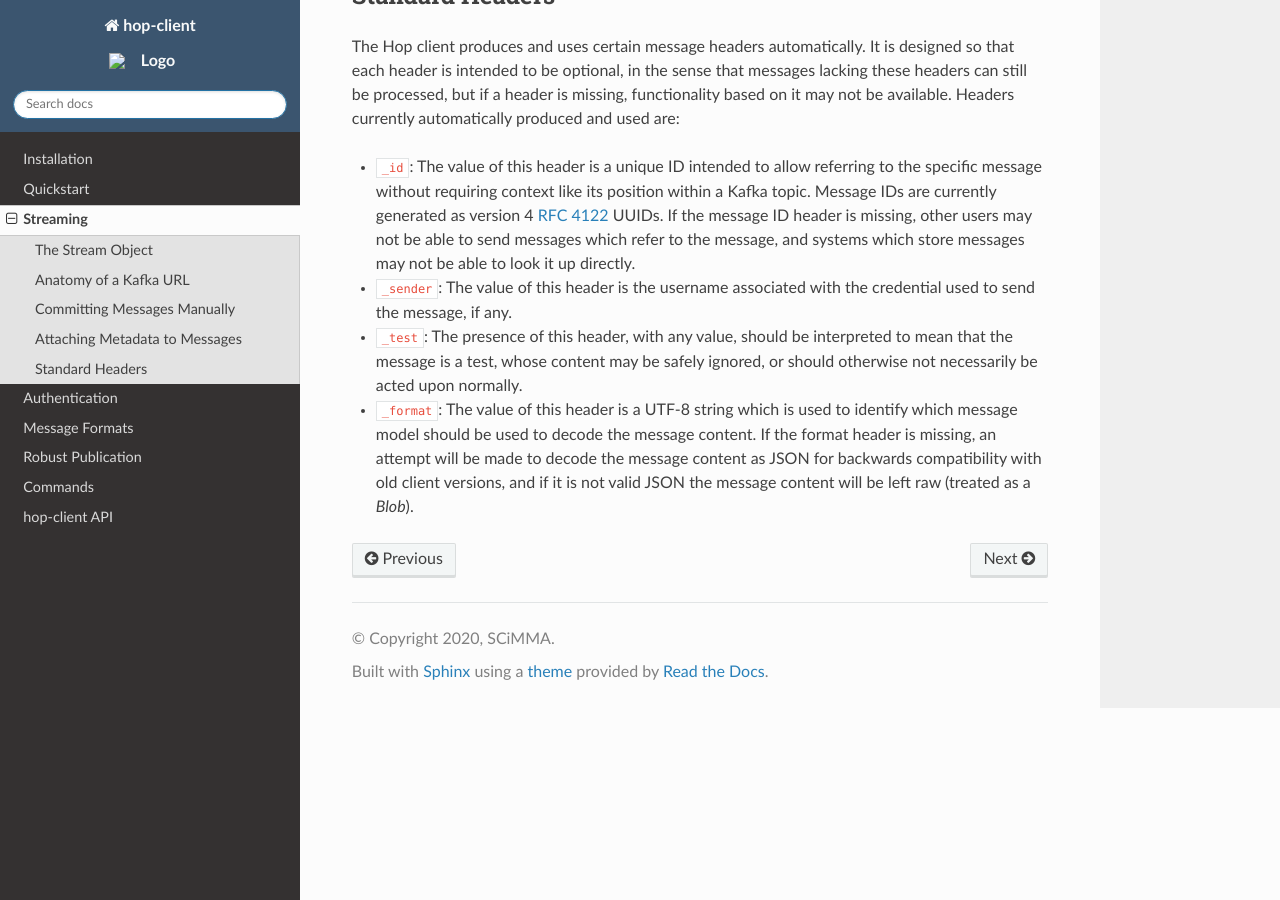
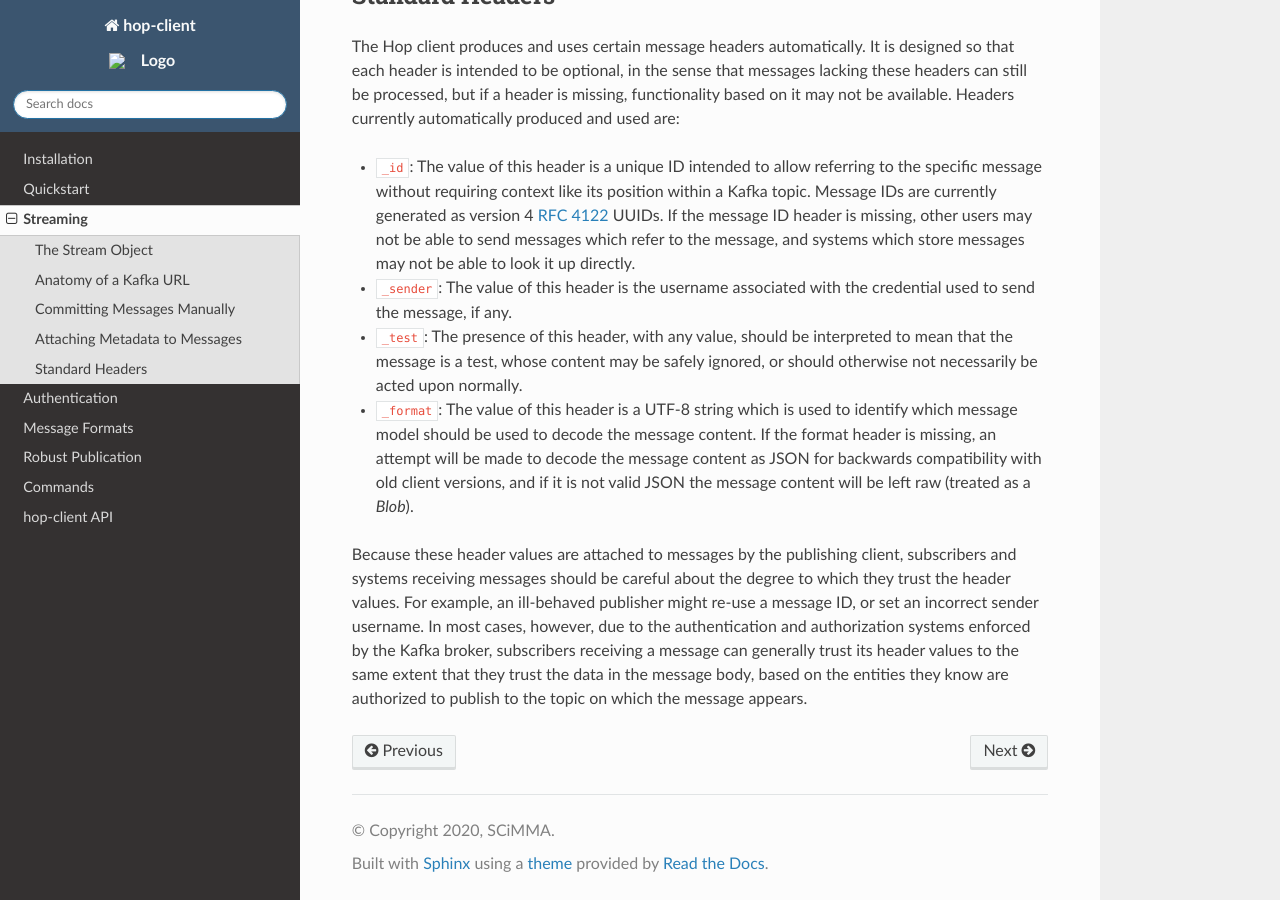
Before and after one commit to scimma/hop-client, a Sphinx documentation site: the page built from doc/user/stream.rst, in a window 1280 px wide and 900 px high, scrolled down 3057 px. Built offline with Sphinx 7.4.7 and the Read the Docs theme 2.0.0, drawn with Linux system fonts in a browser that asks for light colours.

Commit message:
Document trust concerns for header data

```diff
--- a/doc/user/stream.rst
+++ b/doc/user/stream.rst
@@ -168,3 +168,11 @@ currently automatically produced and used are:
   an attempt will be made to decode the message content as JSON for backwards
   compatibility with old client versions, and if it is not valid JSON the message content
   will be left raw (treated as a `Blob`).
+
+Because these header values are attached to messages by the publishing client, subscribers and
+systems receiving messages should be careful about the degree to which they trust the header values.
+For example, an ill-behaved publisher might re-use a message ID, or set an incorrect sender username.
+In most cases, however, due to the authentication and authorization systems enforced by the Kafka
+broker, subscribers receiving a message can generally trust its header values to the same extent
+that they trust the data in the message body, based on the entities they know are authorized to
+publish to the topic on which the message appears.
```
